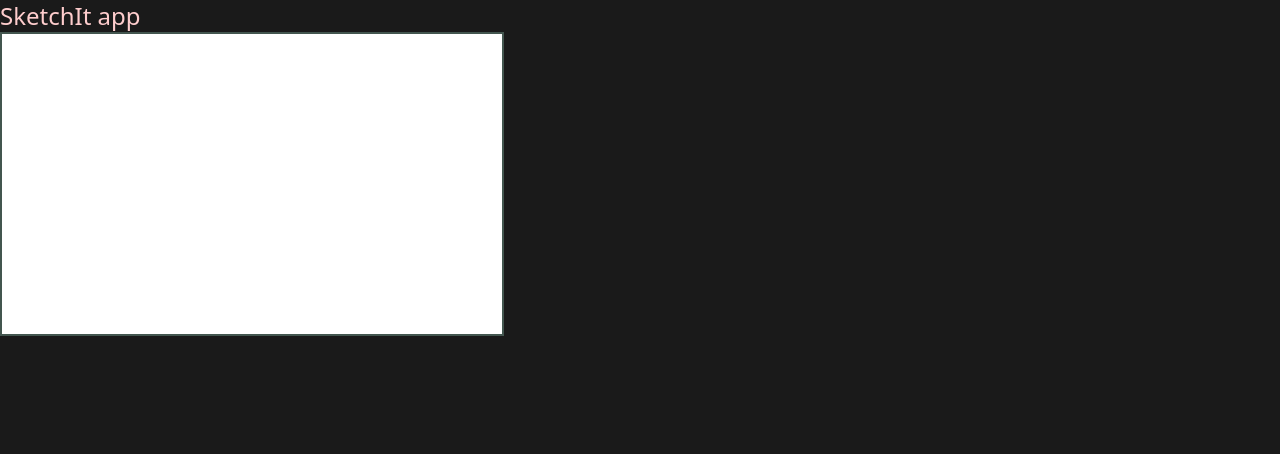
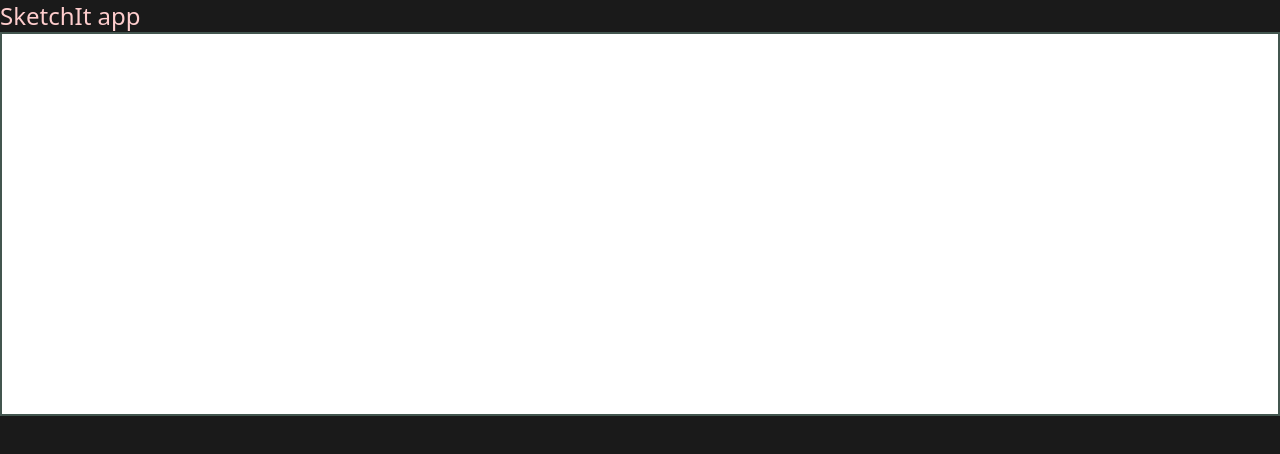
Before and after one commit to DevvDiego/SketchIt, a SvelteKit app: page / in a window 1280 px wide. Shown: the top 454 px of the page. Built offline with nearby package versions, Linux system fonts and the light colour scheme.

Commit message:
made canvas adapt to full width and determined height

```diff
--- a/src/components/Canvas.svelte
+++ b/src/components/Canvas.svelte
@@ -5,8 +5,8 @@
      * use this element only inside onMount()
     */
     export let _class = "";
-    export let w = "180px";
-    export let h = "200px";
+    // let w;
+    // let h;
 
     let root;
     let ctx;
@@ -18,6 +18,9 @@
 
 
     onMount(()=>{
+        root.width = root.offsetWidth;
+        root.height = root.offsetHeight;
+
         ctx = root.getContext("2d");
         ctx.fillStyle = "white";
         ctx.fillRect(0, 0, root.width, root.height)
@@ -29,8 +32,6 @@
 
 
     function prepDraw(e){
-        console.log(e);
-        console.log(e.clientY - root.offsetTop);
         is_drawing = true;
 
         ctx.beginPath();
@@ -41,7 +42,7 @@
     }
 
     function draw(e){
-        if( !is_drawing ) return;
+        if( !is_drawing ) {return;}
 
         ctx.lineTo(
             e.clientX - root.offsetLeft,
@@ -65,9 +66,10 @@
 
 </script>
 
-<canvas bind:this={root} width={w} height={h}
+<canvas bind:this={root}
 class=" {_class}
         border-2 border-secondary-700
+        w-full h-96
         "
 
 on:pointerdown|preventDefault={prepDraw} on:pointermove|preventDefault={draw}
--- a/src/routes/+page.svelte
+++ b/src/routes/+page.svelte
@@ -5,7 +5,7 @@
 <main>
     <h1 class="text-2xl text-text-100">SketchIt app</h1>
 
-    <Canvas w={"500px"} h={"300px"}  />
+    <Canvas   />
 
 
 </main>
```
